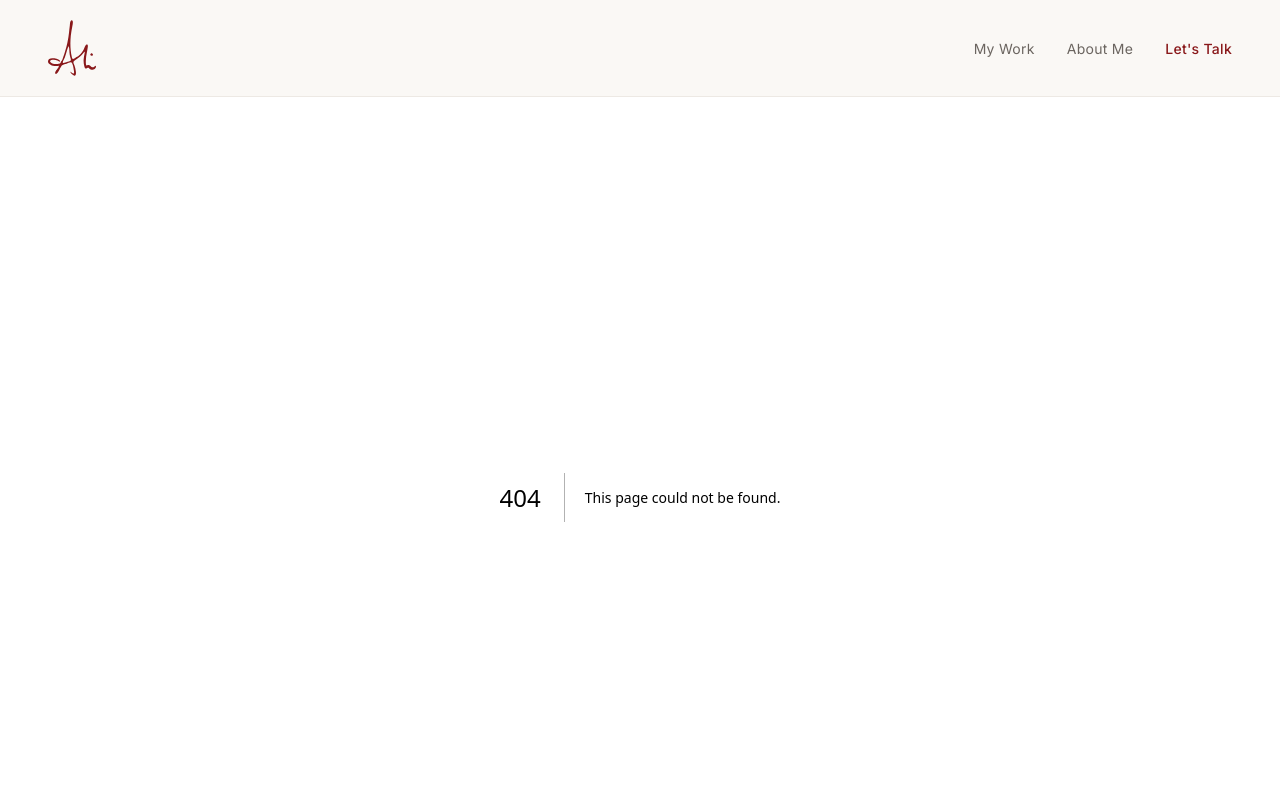
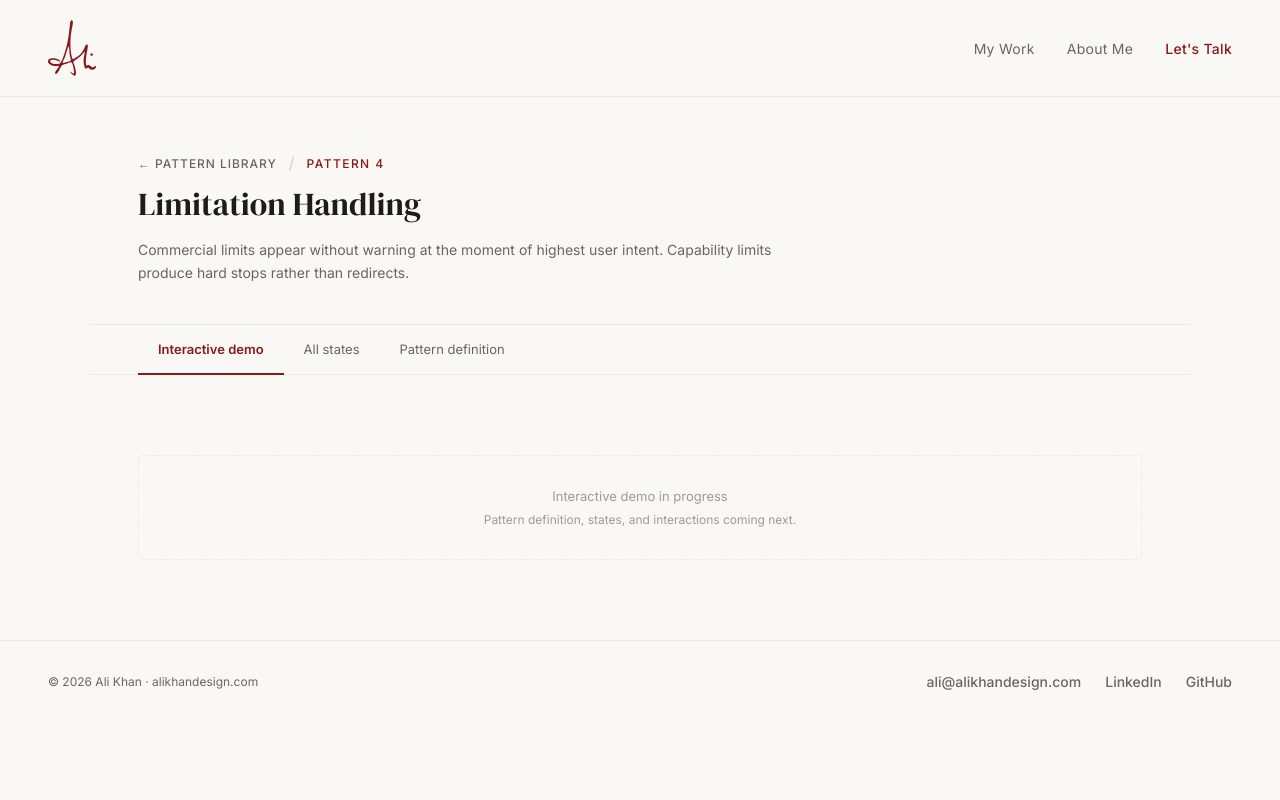
Before and after one commit to alikhandesign/alikhandesign.com, a Next.js app: page /patterns/limitation-handling in a window 1280 px wide. Before the commit this address had no page. Shown: the top 800 px of the page. Built offline with nearby package versions, Linux system fonts and the light colour scheme.

Commit message:
feat(patterns): add page.tsx

```diff
--- /dev/null
+++ b/app/patterns/limitation-handling/page.tsx
@@ -0,0 +1,28 @@
+'use client'
+import { useState } from 'react'
+import PatternShell from '../PatternShell'
+
+const TABS = [
+  { id: 'demo', label: 'Interactive demo' },
+  { id: 'states', label: 'All states' },
+  { id: 'definition', label: 'Pattern definition' },
+]
+
+export default function Page() {
+  const [activeTab, setActiveTab] = useState('demo')
+  return (
+    <PatternShell
+      title="Limitation Handling"
+      category="Pattern 4"
+      problem="Commercial limits appear without warning at the moment of highest user intent. Capability limits produce hard stops rather than redirects."
+      activeTab={activeTab}
+      onTabChange={setActiveTab}
+      tabs={TABS}
+    >
+      <div style={{ padding: 'var(--space-8)', border: '1px dashed var(--border)', borderRadius: 'var(--radius)', textAlign: 'center', color: 'var(--text-faint)' }}>
+        <p style={{ fontSize: 'var(--text-sm)', marginBottom: 'var(--space-2)' }}>Interactive demo in progress</p>
+        <p style={{ fontSize: 'var(--text-xs)' }}>Pattern definition, states, and interactions coming next.</p>
+      </div>
+    </PatternShell>
+  )
+}
```
